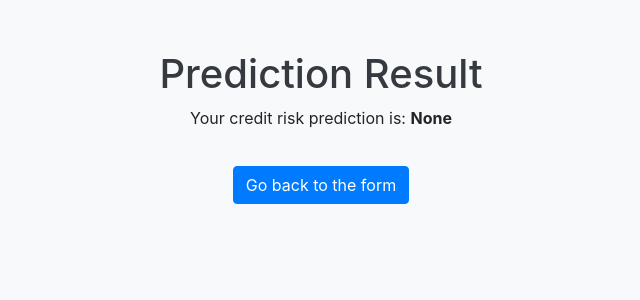
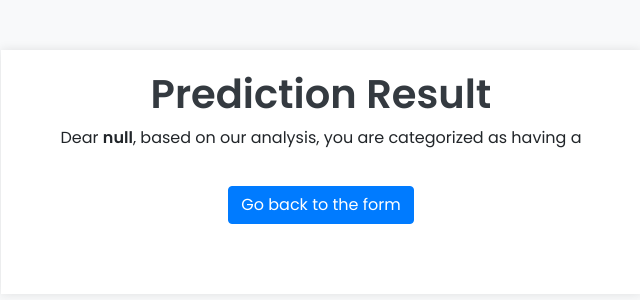
Before and after one commit to AFreborn22/CreditRiskModeling, a Flask app: page /result in a window 1280 px wide. Shown: the top 300 px of the page, without its empty margins (319-959 px from the left). Run offline with Flask 3, Linux system fonts and the light colour scheme; parts of the project's set-up code (start-up, migrations or seed data) failed here and were passed over; some libraries are stand-ins or nearby versions.

Commit message:
styling tipis tipis

```diff
--- a/app.py
+++ b/app.py
@@ -111,7 +111,7 @@ def predict():
     prediction = int(prediction[0])
 
     # Konversi hasil prediksi ke nasabah baik atau buruk
-    result = "Good Loan" if prediction == 0 else "Bad Loan"
+    result = "Good Loaner" if prediction == 0 else "Bad Loaner"
 
     # Kembalikan hasil prediksi dalam format JSON
     return jsonify({'prediction': result})
--- a/static/style/style.css
+++ b/static/style/style.css
@@ -1,5 +1,6 @@
 body {
     background-color: #f8f9fa;
+    font-family: 'Poppins', sans-serif;
 }
 
 /* .img-fluid {
--- a/templates/result.html
+++ b/templates/result.html
@@ -5,22 +5,59 @@
     <meta name="viewport" content="width=device-width, initial-scale=1.0">
     <title>Credit Risk Prediction Result</title>
     <link href="https://maxcdn.bootstrapcdn.com/bootstrap/4.5.2/css/bootstrap.min.css" rel="stylesheet">
+    <link rel="stylesheet" href="https://fonts.googleapis.com/css2?family=Poppins:wght@400;600&display=swap">
     <link rel="stylesheet" href="/static/style/style.css">
     <style>
         .container {
-            margin-top: 50px;
+            width: 50%;
+            margin: 50px auto;
+            padding: 20px;
+            background-color: #fff;
+            box-shadow: 0 0 10px rgba(0, 0, 0, 0.1);
             text-align: center;
+        }
+        h1 {
+            font-weight: bold;
         }
         .btn-primary {
             margin-top: 20px;
+        }
+        .good-loan {
+            color: #28B463;
+        }
+        .bad-loan {
+            color: #ff0018;
+        }
+        #username{
+            font-weight: bold;
         }
     </style>
 </head>
 <body>
     <div class="container">
         <h1>Prediction Result</h1>
-        <p>Your credit risk prediction is: <strong>{{ prediction }}</strong></p>
+        <p>Dear <span id="username"></span>, based on our analysis, you are categorized as having a <strong id="prediction"></strong></p>
         <a href="/" class="btn btn-primary">Go back to the form</a>
     </div>
+
+    <script>
+        document.addEventListener('DOMContentLoaded', (event) => {
+            const urlParams = new URLSearchParams(window.location.search);
+            const prediction = urlParams.get('prediction');
+            const username = urlParams.get('username');
+
+            const predictionElement = document.getElementById('prediction');
+            const usernameElement = document.getElementById('username');
+
+            predictionElement.textContent = prediction;
+            usernameElement.textContent = decodeURIComponent(username);
+
+            if (prediction === 'Good Loan') {
+                predictionElement.classList.add('good-loan');
+            } else if (prediction === 'Bad Loan') {
+                predictionElement.classList.add('bad-loan');
+            }
+        });
+    </script>
 </body>
 </html>
```
Also changed, not shown: templates/index.html (+13 -3 lines).
